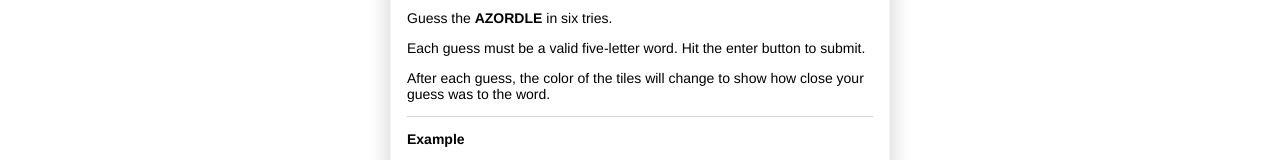
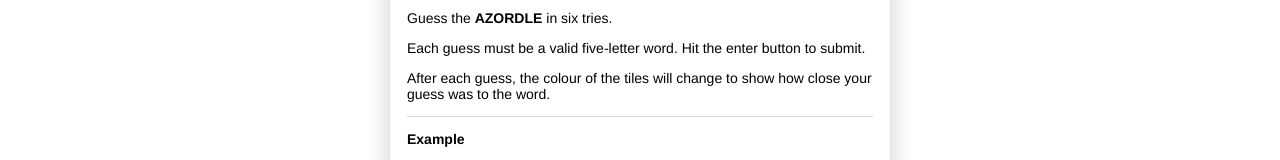
Before and after one commit to andrewparr/azordle, a React (Create React App) app: page / in a window 1280 px wide. Shown: the part 229-389 px from the top of the page. Built offline with nearby package versions, Linux system fonts and the light colour scheme.

Commit message:
Changed to the UK spelling of colour

```diff
--- a/src/components/Instructions.tsx
+++ b/src/components/Instructions.tsx
@@ -12,7 +12,7 @@
         submit.
       </p>
       <p>
-        After each guess, the color of the tiles will change to show how close
+        After each guess, the colour of the tiles will change to show how close
         your guess was to the word.
       </p>
       <div className={styles.examples}>
```
